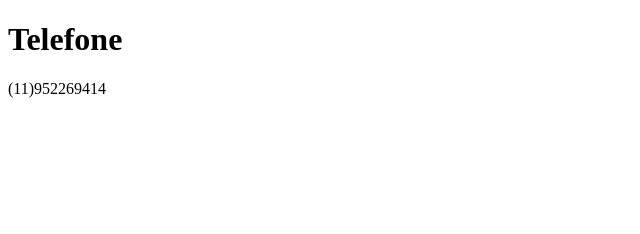
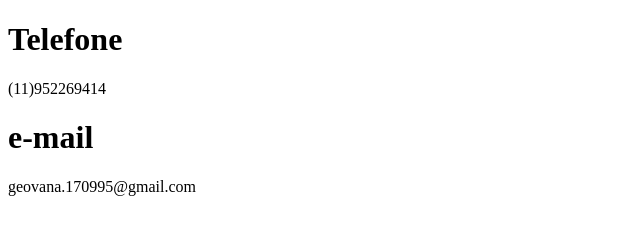
Before and after one commit to Geovana-VS/Teste, a plain HTML site: page contato.html in a window 1280 px wide. Shown: the whole page, without its empty margins (0-640 px from the left). Drawn offline with Linux system fonts and the light colour scheme.

Commit message:
adicionando email

```diff
--- a/contato.html
+++ b/contato.html
@@ -8,5 +8,7 @@
 <body>
     <h1>Telefone</h1>
     <p>(11)952269414</p>
+    <h1>e-mail</h1>
+    <p>geovana.170995@gmail.com</p>
 </body>
 </html>
```
